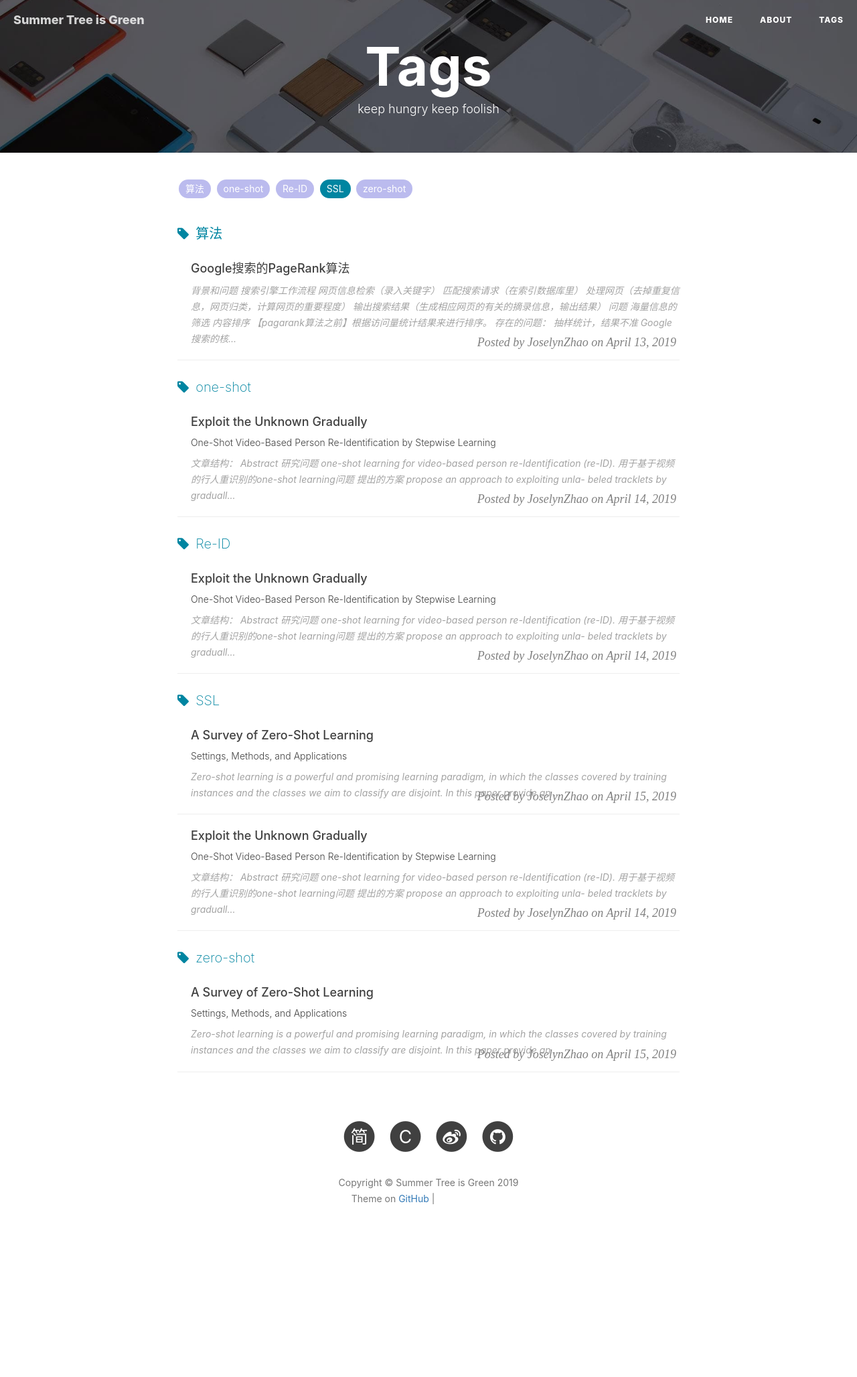
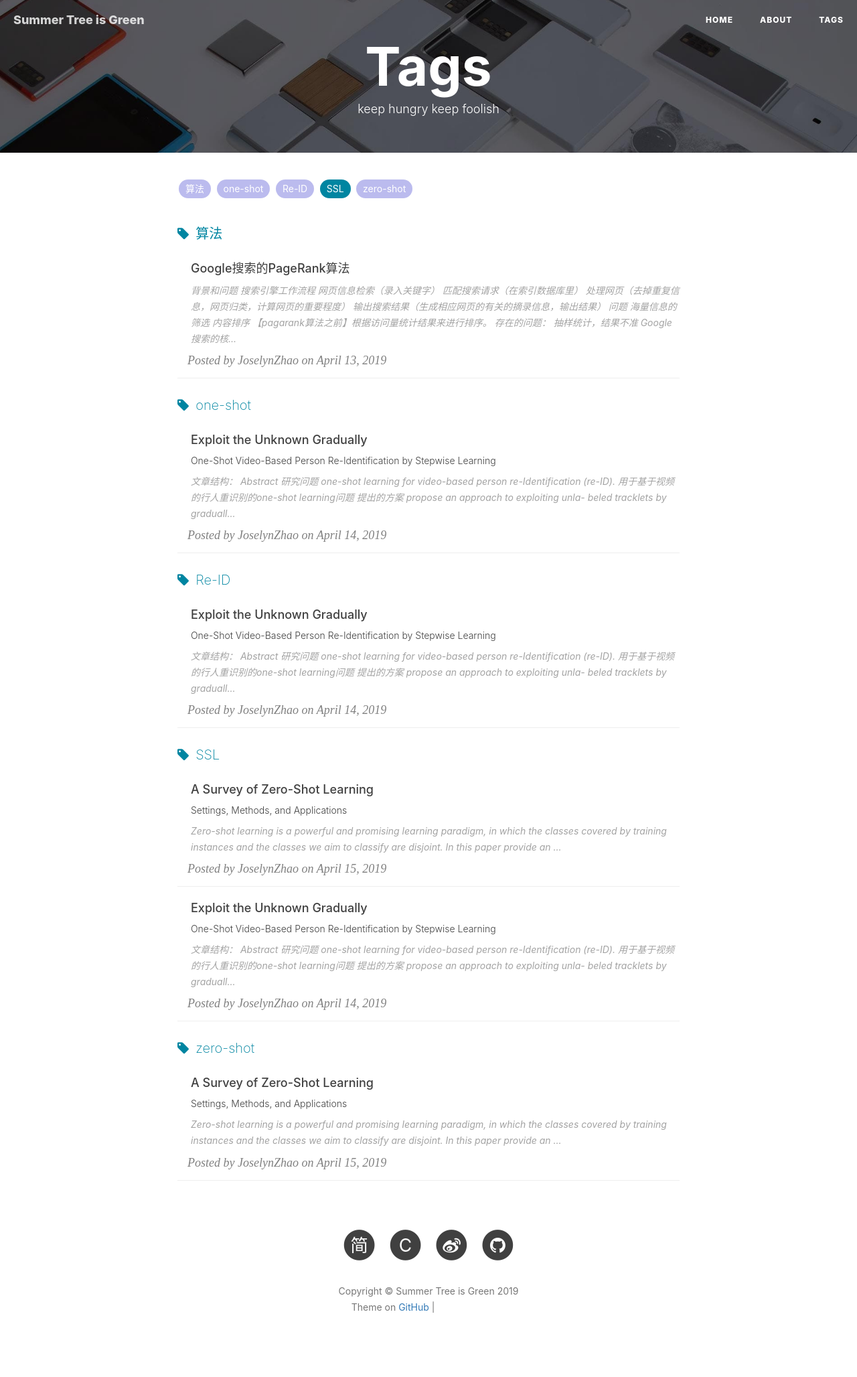
Before and after one commit to sxh1214/sxh1214.github.io, a Jekyll site: the page built from tags.html, in a window 1280 px wide. Shown: the whole page at 67% size. Built offline with Jekyll 4.4.1, drawn with Linux system fonts in a browser that asks for light colours; nearby versions of some CDN libraries; comment, search, counter and statistics services are not loaded; before the commit the page ends 1894 px from its top, so only the background shows below that; grey boxes are pictures that could not be loaded.

```diff
--- a/tags.html
+++ b/tags.html
@@ -40,7 +40,7 @@
 			{% for tag in site.tags %}
 			<div class="one-tag-list">
 			  	<span class="fa fa-tag listing-seperator" id="{{ tag[0] }}">
-                    <span class="tag-text">{{ tag[0] }}</span>
+                    <span class="tag-text" style="font: 26px;">{{ tag[0] }}</span>
                 </span>
 				{% for post in tag[1] %}
 				  <!-- <li class="listing-item">
@@ -61,7 +61,7 @@
            				 {{ post.content | strip_html | truncate:200 }}
         				</div>
 				    </a>
-				    <p class="post-meta">
+				    <p class="post-meta" style="margin-top: 15px; position: relative;">
        				 Posted by {% if post.author %}{{ post.author }}{% else %}{{ site.title }}{% endif %} on {{ post.date | date: "%B %-d, %Y" }}
    					 </p>
 				</div>
```
